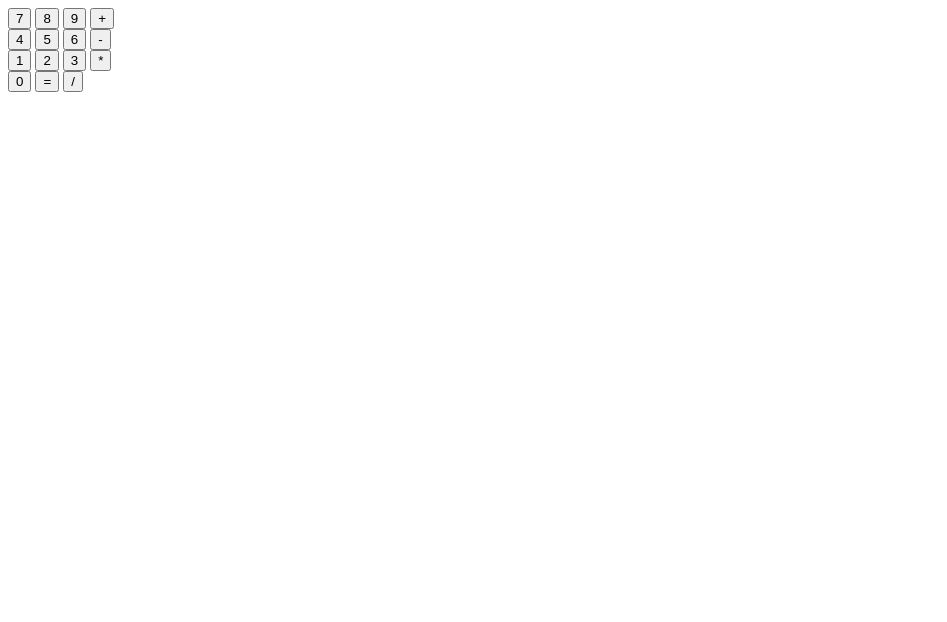
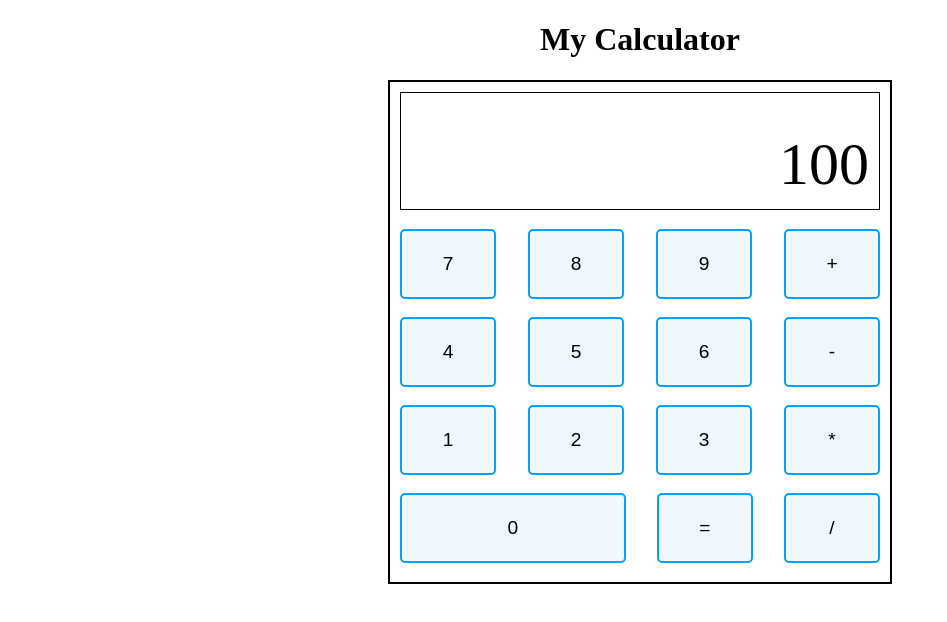
Before and after one commit to sid56rajawat/calculator, a website: page index.html in a window 1280 px wide. Shown: the whole page, without its empty margins (0-947 px from the left). Drawn offline with Linux system fonts and the light colour scheme.

Commit message:
Add basic styling

```diff
--- a/index.html
+++ b/index.html
@@ -3,11 +3,13 @@
 <head>
     <meta charset="UTF-8">
     <meta name="viewport" content="width=device-width, initial-scale=1.0">
+    <link rel="stylesheet" href="style.css">
     <title>Calculator</title>
 </head>
 <body>
+    <h1>My Calculator</h1>
     <div class="calculator">
-        <div class="display"></div>
+        <div class="display">100</div>
         <div class="numpad">
             <div class="row">
                 <button class="token">7</button>
@@ -28,7 +30,7 @@
                 <button class="token">*</button>
             </div>
             <div class="row">
-                <button class="token">0</button>
+                <button class="token zero">0</button>
                 <button class="token">=</button>
                 <button class="token">/</button>
             </div>
--- /dev/null
+++ b/style.css
@@ -0,0 +1,57 @@
+html > *{
+    box-sizing: border-box;
+}
+h1{
+    text-align: center;
+}
+body{
+    height: 100vh;
+    padding: 0;
+    margin: 0;
+    overflow: hidden;
+}
+.calculator{
+    border: 2px solid black;
+    height: min(60vh,50vw);
+    width: min(60vh,50vw);
+    display: flex;
+    flex-direction: column;
+    padding: 10px;
+    margin: auto;
+    gap: 10px;
+}
+.display{
+    border: 1px solid black;
+    height: 20%;
+    padding: 10px;
+    display: flex;
+    justify-content: flex-end;
+    align-items: flex-end;
+    font-size: min(5vw,60px);
+}
+.numpad{
+    flex: 1 1  auto;
+    display: flex;
+    flex-direction: column;
+}
+.numpad > .row{
+    flex: 1 1 auto;
+    display: flex;
+    justify-content: space-between;
+    align-items: center;
+}
+.row > .token{
+    height: 80%;
+    width: 20%;
+    border: 2px solid rgb(0, 162, 255);
+    border-radius: 5px;
+    background-color: aliceblue;
+    font-size: larger;
+}
+.token.zero{
+    width: 47%;
+}
+.token.pressed{
+    background-color:rgb(0, 162, 255);
+    color: white;
+}
```
